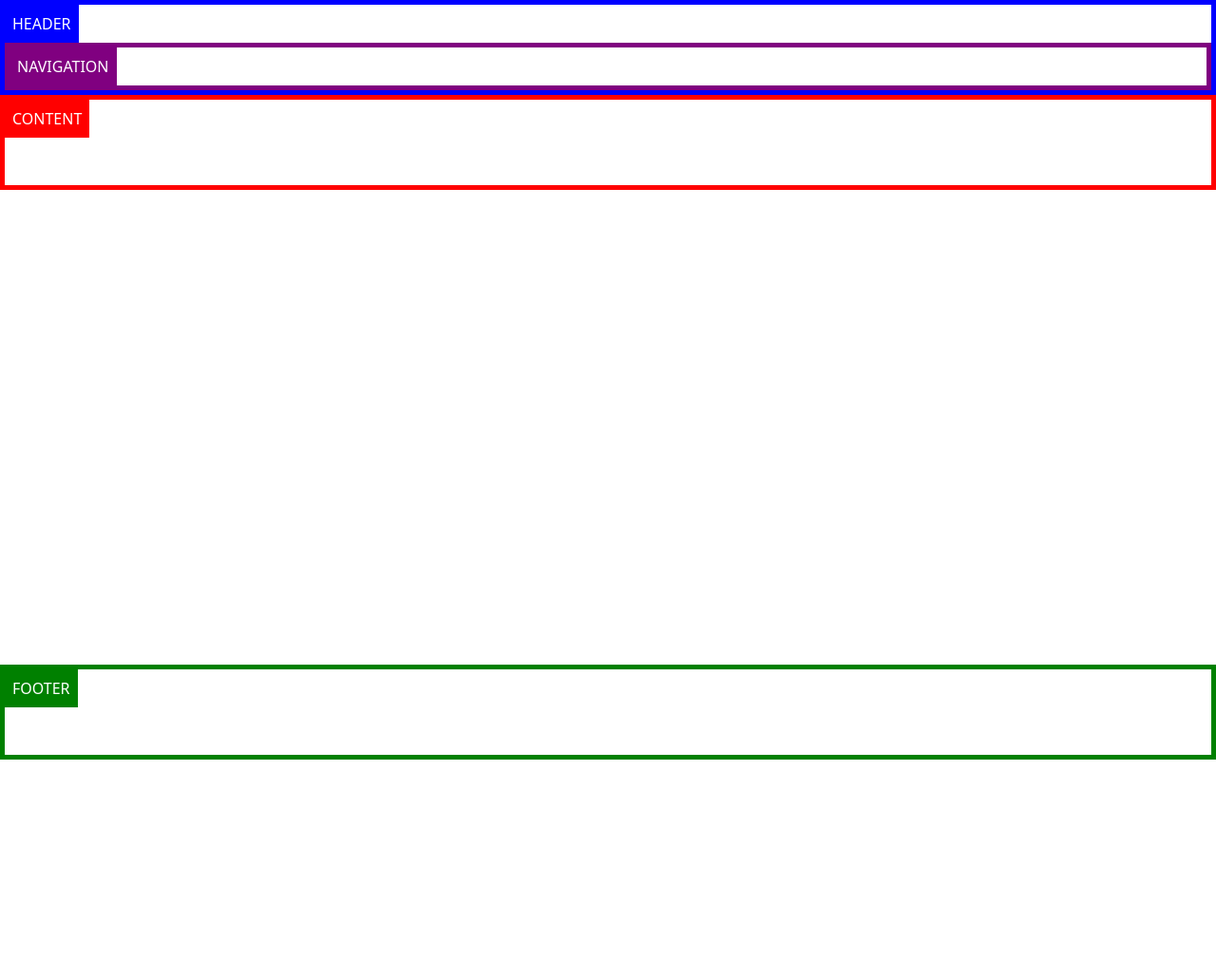
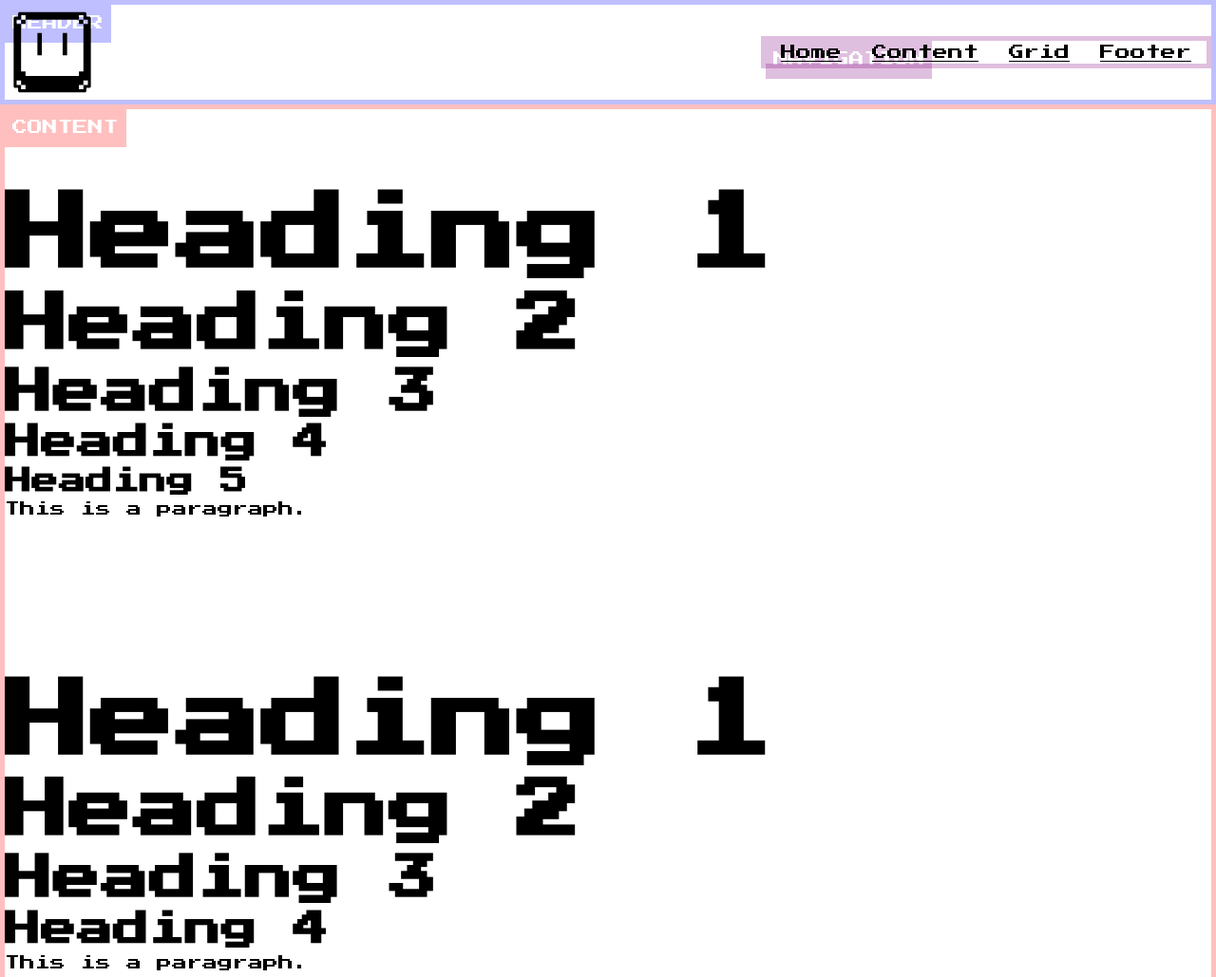
Before and after one commit to canklefark/site-structure, a plain HTML site: page index.html in a window 1280 px wide. Shown: the top 1029 px of the page at 95% size. Before the commit the page ends 800 px from the top, so only its background shows below. Drawn offline with Linux system fonts and the light colour scheme.

Commit message:
A bunch of fiddling around

```diff
--- /dev/null
+++ b/Styles/layout.css
@@ -0,0 +1,18 @@
+body {
+  min-height: 100vh;
+}
+
+.page > * {
+  max-width: 80rem;
+  margin-inline: auto;
+}
+
+.page,
+.page > *,
+nav {
+  position: relative;
+}
+
+section {
+  padding-block: var(--section-pad-block);
+}
--- a/Styles/main.css
+++ b/Styles/main.css
@@ -1,80 +1,38 @@
 @import './reset.css';
+@import './tokens.css';
 @import './utilities.css';
-
-:root {
-  --bw-5: 5px;
-
-  --green: green;
-  --red: red;
-  --blue: blue;
-  --purple: purple;
-  --white: white;
-}
-
-/*
-  I realize this isn't exactly like the video, especially with the styling at the element level
-  but I've been experimenting with Andy Bell's Cube CSS methodology lately. I do use BEM with WordPress but
-  with the rise of Tailwind and utility focused CSS, I wanted to try something else for coding.
-
-  I'm not sure if this is 100% correct but I really tried to consider the cascade to maximize inheritance.
-*/
-
-.page {
-  position: relative;
-
-  /* Normally, I'd throw this in my reset */
-  min-height: 100vh;
-}
-
-.page > * {
-  min-height: 6.25rem;
-}
+@import './layout.css';
+@import './typography.css';
 
 [data-type='labelled']::before {
   content: '';
   display: inline-block;
-  font-family: system-ui, -apple-system, BlinkMacSystemFont, 'Segoe UI', Roboto, Oxygen, Ubuntu,
-    Cantarell, 'Open Sans', 'Helvetica Neue', sans-serif;
+  font-size: var(--fs-100);
   text-transform: uppercase;
-  color: var(--white);
-  padding: 0.5rem;
-}
-
-header {
-  position: relative;
+  color: hsl(var(--white));
+  padding: 0.5em;
+  z-index: -9999;
+  position: absolute;
+  top: 0;
+  left: 0;
 }
 
 header[data-type='labelled']::before {
   content: 'header';
-  background: var(--blue);
-}
-
-nav {
-  position: absolute;
-  min-height: 25px;
-  bottom: 0;
+  background: hsl(var(--blue) / 0.25);
 }
 
 nav[data-type='labelled']::before {
   content: 'navigation';
-  background: var(--purple);
-}
-
-main {
-  min-height: 300px;
+  background: hsl(var(--purple) / 0.25);
 }
 
 main[data-type='labelled']::before {
   content: 'content';
-  background: var(--red);
-}
-
-footer {
-  position: absolute;
-  bottom: 0;
+  background: hsl(var(--red) / 0.25);
 }
 
 footer[data-type='labelled']::before {
   content: 'footer';
-  background: var(--green);
+  background: hsl(var(--green) / 0.25);
 }
--- a/Styles/reset.css
+++ b/Styles/reset.css
@@ -14,6 +14,7 @@ html {
   -moz-text-size-adjust: none;
   -webkit-text-size-adjust: none;
   text-size-adjust: none;
+  font-size: 16px;
 }
 
 /* Remove default margin in favour of better control in authored CSS */
--- /dev/null
+++ b/Styles/tokens.css
@@ -0,0 +1,27 @@
+:root {
+  font-family: 'Press Start 2P', system-ui;
+
+  /** Layout */
+  --section-pad-block: clamp(5rem, 10vh, 6rem);
+  --padding-base: 1rem;
+
+  /** Border */
+  --bw: 5px;
+  --border: var(--bw) solid;
+
+  /** Color */
+  --green: 110 100% 50%;
+  --red: 0 100% 50%;
+  --blue: 240 100% 50%;
+  --purple: 300 100% 25%;
+  --white: 0 0% 100%;
+
+  /** Tyopography */
+  --fs-100: clamp(0.88rem, 0.21vw + 0.83rem, 1rem);
+  --fs-400: clamp(1.09rem, 0.4vw + 1.01rem, 1.33rem);
+  --fs-500: clamp(1.37rem, 0.68vw + 1.23rem, 1.78rem);
+  --fs-600: clamp(1.71rem, 1.1vw + 1.49rem, 2.37rem);
+  --fs-700: clamp(2.14rem, 1.7vw + 1.8rem, 3.16rem);
+  --fs-800: clamp(2.67rem, 2.56vw + 2.16rem, 4.21rem);
+  --fs-900: clamp(3.34rem, 3.79vw + 2.58rem, 5.61rem);
+}
--- /dev/null
+++ b/Styles/typography.css
@@ -0,0 +1,38 @@
+h1,
+h2,
+h3,
+h4,
+h5,
+h6 {
+  line-height: 1.2;
+}
+
+h1,
+.h1,
+.text-h1 {
+  font-size: var(--fs-900);
+}
+
+h2,
+.h2,
+.text-h2 {
+  font-size: var(--fs-800);
+}
+
+h3,
+.h3,
+.text-h3 {
+  font-size: var(--fs-700);
+}
+
+h4,
+.h4,
+.text-h4 {
+  font-size: var(--fs-600);
+}
+
+h5,
+.h5,
+.text-h5 {
+  font-size: var(--fs-500);
+}
--- a/Styles/utilities.css
+++ b/Styles/utilities.css
@@ -1,13 +1,48 @@
 /** Utilities  */
 
-.border-green {border: var(--bw-5) solid var(--green);}
-.border-red {border: var(--bw-5) solid var(--red);}
-.border-blue {border: var(--bw-5) solid var(--blue);}
-.border-purple {border: var(--bw-5) solid var(--purple);}
 
-.bg-green{background: var(--green);}
-.bg-red{background: var(--red);}
-.bg-blue{background: var(--blue);}
-.bg-purple{background: var(--purple);}
+/** Borders */
+.border-green { border: var(--border) hsl(var(--green) / .25); }
+.border-red { border: var(--border) hsl(var(--red) / .25); }
+.border-blue { border: var(--border) hsl(var(--blue) / .25); }
+.border-purple { border: var(--border) hsl(var(--purple) / .25); }
 
-.full-width {width: 100%}
+/** Background Colors */
+.bg-green{ background: hsl(var(--green)); }
+.bg-red{ background: hsl(var(--red)); }
+.bg-blue{ background: hsl(var(--blue)); }
+.bg-purple{ background: hsl(var(--purple)); }
+
+/** Width */
+.full-width { width: 100%}
+
+/** General Layout */
+.flow * + * { margin-top: var(--flow-spacer, 1em); }
+.container { max-width: (--max-page-width); margin: 0 auto; }
+
+/** Flex */
+.flex { display: flex; gap: var(--gap, 1rem); }
+.space-between {justify-content: space-between; }
+.align-center { align-items: center; }
+.grow { flex-grow: 1; }
+
+/** Grid */
+.grid { display: grid; gap: var(--gap, 1rem); }
+
+/** Typography */
+.text-small { font-size: var(--fs-100); }
+.text-body { font-size: var(--fs-400); }
+.text-h5 { font-size: var(-fs-500); }
+.text-h4 { font-size: var(--fs-600); }
+.text-h3 { font-size: var(--fs-700); }
+.text-h2 { font-size: var(--fs-800); }
+
+.uppercase { text-transform: uppercase; }
+.title-case { text-transform: capitalize; }
+
+/** Spacing */
+.mx-auto { margin-inline: auto; }
+
+.px-sm { padding-inline: 1rem;}
+
+.section { padding-block: var(--section-pad-block); }
--- a/index.html
+++ b/index.html
@@ -4,13 +4,54 @@
     <meta charset="UTF-8" />
     <meta name="viewport" content="width=device-width, initial-scale=1.0" />
     <link rel="stylesheet" href="./Styles/main.css" />
+    <link rel="preconnect" href="https://fonts.googleapis.com" />
+    <link rel="preconnect" href="https://fonts.gstatic.com" crossorigin />
+    <link
+      href="https://fonts.googleapis.com/css2?family=Press+Start+2P&display=swap"
+      rel="stylesheet" />
     <title>Site Structure</title>
   </head>
   <body class="page">
-    <header class="border-blue" data-type="labelled">
-      <nav class="border-purple full-width" data-type="labelled"></nav>
+    <header class="flex space-between align-center border-blue" id="home" data-type="labelled">
+      <svg
+        xmlns="http://www.w3.org/2000/svg"
+        x="0px"
+        y="0px"
+        width="100"
+        height="100"
+        viewBox="0 0 64 64">
+        <path
+          d="M 10 5 C 9.448 5 9 5.448 9 6 L 9 8 L 7 8 C 6.448 8 6 8.448 6 9 L 6 55 C 6 55.552 6.448 56 7 56 L 9 56 L 9 58 C 9 58.552 9.448 59 10 59 L 54 59 C 54.552 59 55 58.552 55 58 L 55 56 L 57 56 C 57.552 56 58 55.552 58 55 L 58 9 C 58 8.448 57.552 8 57 8 L 55 8 L 55 6 C 55 5.448 54.552 5 54 5 L 10 5 z M 11 7 L 14 7 L 14 10 L 50 10 L 50 7 L 53 7 L 53 10 L 56 10 L 56 13 L 53 13 L 53 45 L 50 45 L 50 48 L 14 48 L 14 45 L 11 45 L 11 13 L 8 13 L 8 10 L 11 10 L 11 7 z M 11 10 L 11 13 L 14 13 L 14 10 L 11 10 z M 53 13 L 53 10 L 50 10 L 50 13 L 53 13 z M 22 19 L 22 34 L 25 34 L 25 19 L 22 19 z M 39 19 L 39 34 L 42 34 L 42 19 L 39 19 z M 8 51 L 11 51 L 11 54 L 14 54 L 14 57 L 11 57 L 11 54 L 8 54 L 8 51 z M 53 51 L 56 51 L 56 54 L 53 54 L 53 57 L 50 57 L 50 54 L 53 54 L 53 51 z"></path>
+      </svg>
+      <nav
+        class="flex px-sm border-purple"
+        style="--gap: 2rem; height: 100%; align-items: center"
+        role="navigation"
+        data-type="labelled">
+        <a href="#home">Home</a>
+        <a href="#content">Content</a>
+        <a href="#grid">Grid</a>
+        <a href="#footer">Footer</a>
+      </nav>
     </header>
-    <main class="border-red" data-type="labelled"></main>
-    <footer class="border-green full-width" data-type="labelled"></footer>
+    <main class="grow border-red" data-type="labelled">
+      <section class="">
+        <h1>Heading 1</h1>
+        <h2>Heading 2</h2>
+        <h3>Heading 3</h3>
+        <h4>Heading 4</h4>
+        <h5>Heading 5</h5>
+        <p>This is a paragraph.</p>
+      </section>
+
+      <section class="">
+        <h1>Heading 1</h1>
+        <h2>Heading 2</h2>
+        <h3>Heading 3</h3>
+        <h4>Heading 4</h4>
+        <p>This is a paragraph.</p>
+      </section>
+    </main>
+    <footer class="border-green" id="footer" data-type="labelled"></footer>
   </body>
 </html>
```
Also changed, not shown: Styles/footer.css (added), Styles/header.css (added).
